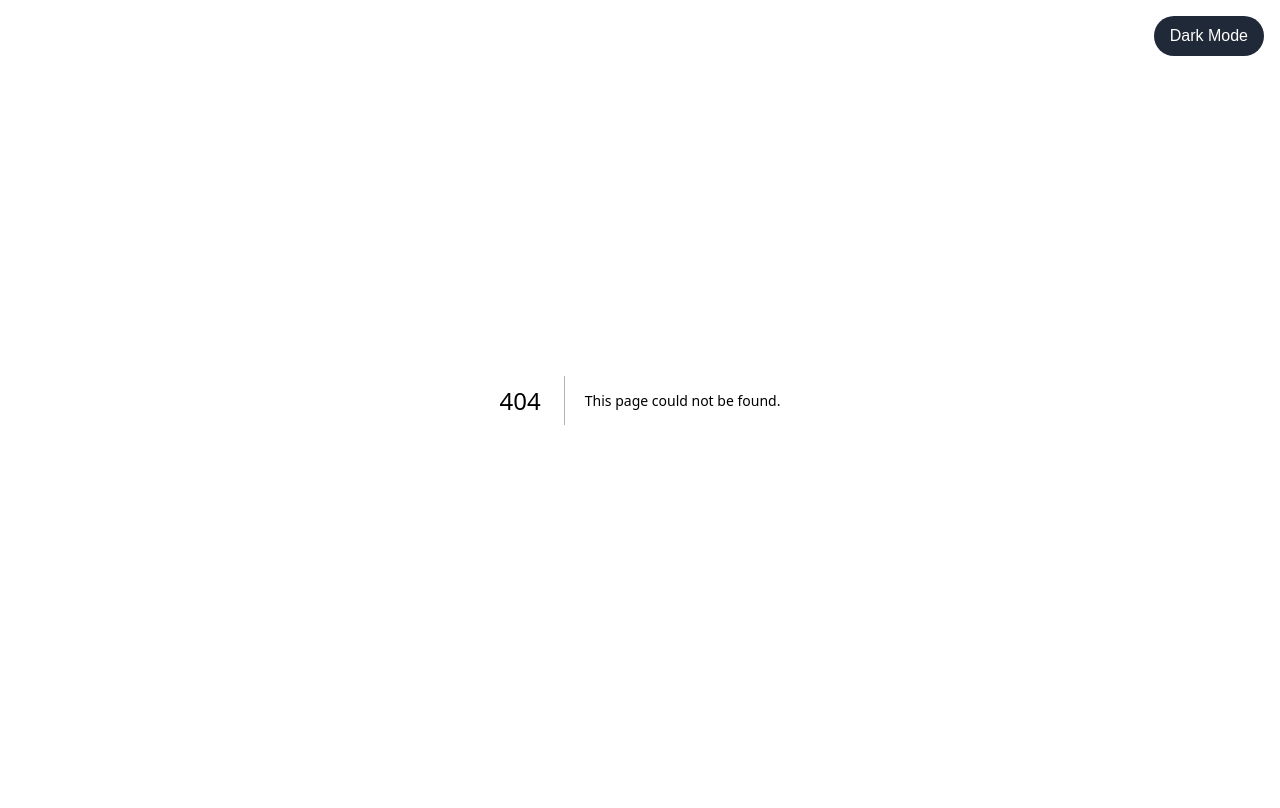
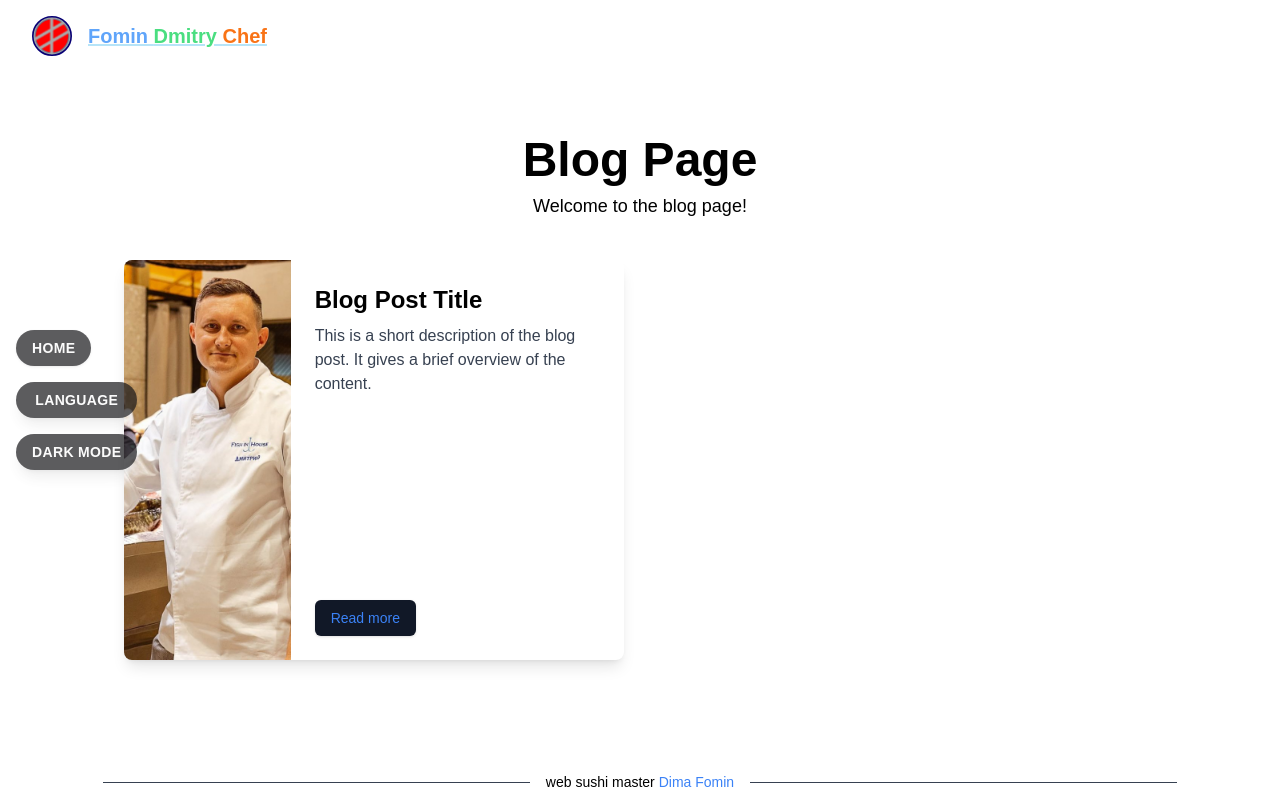
Before and after one commit to Fodi999/master, a Next.js app: page /blog in a window 1280 px wide. Before the commit this address had no page. Built offline with nearby package versions, Linux system fonts and the light colour scheme.

Commit message:
Описание изменений

```diff
--- /dev/null
+++ b/src/app/blog/[id]/page.tsx
@@ -0,0 +1,16 @@
+interface BlogPostProps {
+  params: {
+    id: string;
+  };
+}
+
+export default async function BlogPost({ params }: BlogPostProps) {
+  const { id } = params;
+
+  return (
+    <div>
+      <h1>Статья с ID: {id}</h1>
+      <p>Добро пожаловать на страницу статьи с ID: {id}.</p>
+    </div>
+  );
+}
--- /dev/null
+++ b/src/app/blog/page.tsx
@@ -0,0 +1,152 @@
+"use client";
+
+import { Button } from "@/components/ui/button";
+import { useState, useEffect } from "react";
+import Image from "next/image";
+import Head from "next/head";
+import Link from "next/link";
+import content from '../locales/en.json'; // импорт JSON файла
+
+const { buttons } = content;
+
+export default function Blog() {
+  const [isDarkMode, setIsDarkMode] = useState(false);
+  const [isMenuOpen, setIsMenuOpen] = useState(false);
+
+  useEffect(() => {
+    if (isDarkMode) {
+      document.documentElement.classList.add('dark');
+    } else {
+      document.documentElement.classList.remove('dark');
+    }
+  }, [isDarkMode]);
+
+  const toggleTheme = () => {
+    setIsDarkMode(!isDarkMode);
+  };
+
+  const toggleMenu = () => {
+    setIsMenuOpen(!isMenuOpen);
+  };
+
+  const toggleLanguage = () => {
+    alert("Language switch coming soon!");
+  };
+
+  return (
+    <>
+      <Head>
+        <meta name="viewport" content="width=device-width, initial-scale=1.0" />
+        <title>Blog - Fomin Dmitry Chef</title>
+      </Head>
+      <div className="relative w-full min-h-screen flex flex-col justify-between items-center bg-white dark:bg-black text-black dark:text-white">
+        {/* Header */}
+        <header className="absolute top-0 left-0 w-full flex justify-between items-center px-4 py-4 md:px-8">
+          <div className="flex items-center space-x-4">
+            <Image src="/svg%201.svg" alt="Logo" width={40} height={40} />
+            <div className="text-xl font-bold underline decoration-sky-500/30">
+              <span className="text-blue-400">Fomin</span> <span className="text-green-400">Dmitry</span> <span className="text-orange-500">Chef</span>
+            </div>
+          </div>
+          <button
+            className="md:hidden px-2 py-1 rounded-full transition"
+            style={{ backgroundColor: 'var(--button-bg)', color: 'var(--button-text)', opacity: 0.7 }}
+            onClick={toggleMenu}
+          >
+            ☰
+          </button>
+        </header>
+
+        {/* Mobile Menu */}
+        {isMenuOpen && (
+          <div className="absolute top-16 left-0 w-full bg-white bg-opacity-90 dark:bg-black dark:bg-opacity-90 text-black dark:text-white flex justify-center py-4 z-50">
+            <div className="flex space-x-2">
+              <Button
+                onClick={toggleLanguage}
+                className="px-2 py-1 rounded-full transition text-sm"
+                style={{ backgroundColor: 'var(--button-bg)', color: 'var(--button-text)', opacity: 0.7 }}
+              >
+                {buttons.language}
+              </Button>
+              <Link href="/">
+                <Button
+                  className="px-2 py-1 rounded-full transition text-sm"
+                  style={{ backgroundColor: 'var(--button-bg)', color: 'var(--button-text)', opacity: 0.7 }}
+                  onClick={toggleMenu}
+                >
+                  {buttons.home}
+                </Button>
+              </Link>
+              <button
+                className="px-2 py-1 rounded-full transition text-sm"
+                style={{ backgroundColor: 'var(--button-bg)', color: 'var(--button-text)', opacity: 0.7 }}
+                onClick={() => { toggleTheme(); toggleMenu(); }}
+              >
+                {isDarkMode ? buttons.lightMode : buttons.darkMode}
+              </button>
+            </div>
+          </div>
+        )}
+
+        {/* Side Buttons for Desktop */}
+        <div className="hidden md:flex fixed left-4 top-1/2 transform -translate-y-1/2 flex-col space-y-4 z-50">
+          <Link href="/">
+            <Button
+              className="px-4 py-2 rounded-full transition text-sm font-semibold tracking-wide"
+              style={{ backgroundColor: 'var(--button-bg)', color: 'var(--button-text)', textTransform: 'uppercase', opacity: 0.7 }}
+            >
+              {buttons.home}
+            </Button>
+          </Link>
+          <Button
+            onClick={toggleLanguage}
+            className="px-4 py-2 rounded-full shadow-lg transition-all duration-300 text-sm font-semibold tracking-wide"
+            style={{ backgroundColor: 'var(--button-bg)', color: 'var(--button-text)', textTransform: 'uppercase', opacity: 0.7 }}
+          >
+            {buttons.language}
+          </Button>
+          <Button
+            onClick={toggleTheme}
+            className="px-4 py-2 rounded-full shadow-lg transition-all duration-300 text-sm font-semibold tracking-wide"
+            style={{ backgroundColor: 'var(--button-bg)', color: 'var(--button-text)', textTransform: 'uppercase', opacity: 0.7 }}
+          >
+            {isDarkMode ? buttons.lightMode : buttons.darkMode}
+          </Button>
+        </div>
+
+        {/* Main Content */}
+        <main className="flex flex-col items-center justify-center w-full max-w-6xl px-4 md:px-12 py-24">
+          <h1 className="text-4xl md:text-5xl font-semibold leading-tight mt-10">Blog Page</h1>
+          <p className="text-lg mt-2">Welcome to the blog page!</p>
+          <div className="mt-10 grid grid-cols-1 md:grid-cols-2 gap-8">
+            {/* Пример статьи блога */}
+            <article className="bg-white dark:bg-gray-800 rounded-lg shadow-lg overflow-hidden flex" style={{ width: "500px", height: "400px" }}>
+              <div className="w-1/3 h-full">
+                <Image src="/00031.jpg" alt="Blog Image" width={500} height={400} className="object-cover w-full h-full" />
+              </div>
+              <div className="p-6 flex flex-col justify-between w-2/3">
+                <div>
+                  <h2 className="text-2xl font-bold mb-2">Blog Post Title</h2>
+                  <p className="text-gray-700 dark:text-gray-300 mb-4">This is a short description of the blog post. It gives a brief overview of the content.</p>
+                </div>
+                <Link href="/blog/1">
+                  <Button className="text-blue-500 hover:underline">Read more</Button>
+                </Link>
+              </div>
+            </article>
+            {/* Добавьте больше статей блога здесь */}
+          </div>
+        </main>
+
+        {/* Footer */}
+        <footer className="w-full text-center py-4 flex flex-wrap justify-center items-center">
+          <div className="border-t border-gray-700 w-full md:w-1/3"></div>
+          <div className="text-sm px-4 whitespace-nowrap">
+           web sushi master <a href="https://www.facebook.com/dima.fomin" target="_blank" rel="noopener noreferrer" className="text-blue-500 hover:underline">Dima Fomin</a>
+          </div>
+          <div className="border-t border-gray-700 w-full md:w-1/3"></div>
+        </footer>
+      </div>
+    </>
+  );
+}
--- a/src/app/page.tsx
+++ b/src/app/page.tsx
@@ -6,6 +6,7 @@ import { Accordion, AccordionItem, AccordionTrigger, AccordionContent } from "@/
 import { useState, useEffect } from "react";
 import Image from "next/image";
 import Head from "next/head";
+import Link from "next/link";
 import content from './locales/en.json'; // импорт JSON файла
 
 const { pages, recipesSections, accordionSections, contactForm, buttons } = content;
@@ -93,13 +94,15 @@ export default function Home() {
               >
                 {buttons.language}
               </Button>
-              <button
+              <Link href="/blog">
+                <Button
                   className="px-2 py-1 rounded-full transition text-sm"
                   style={{ backgroundColor: 'var(--button-bg)', color: 'var(--button-text)', opacity: 0.7 }}
                   onClick={toggleMenu}
                 >
                   {buttons.blog}
-              </button>
+                </Button>
+              </Link>
               <button
                 className="px-2 py-1 rounded-full transition text-sm"
                 style={{ backgroundColor: 'var(--button-bg)', color: 'var(--button-text)', opacity: 0.7 }}
@@ -133,13 +136,14 @@ export default function Home() {
 
         {/* Side Buttons for Desktop */}
         <div className="hidden md:flex fixed left-4 top-1/2 transform -translate-y-1/2 flex-col space-y-4 z-50">
+          <Link href="/blog">
             <Button
-            asChild
               className="px-4 py-2 rounded-full transition text-sm font-semibold tracking-wide"
               style={{ backgroundColor: 'var(--button-bg)', color: 'var(--button-text)', textTransform: 'uppercase', opacity: 0.7 }}
             >
-            <a href="#">{buttons.blog}</a>
+              {buttons.blog}
             </Button>
+          </Link>
           <Button
             onClick={toggleLanguage}
             className="px-4 py-2 rounded-full shadow-lg transition-all duration-300 text-sm font-semibold tracking-wide"
@@ -211,6 +215,7 @@ export default function Home() {
               width={400}
               height={400}
               className="rounded-lg object-cover"
+              priority
             />
           </div>
         </main>
```
Lines whose indentation alone changed are shown as unchanged.
